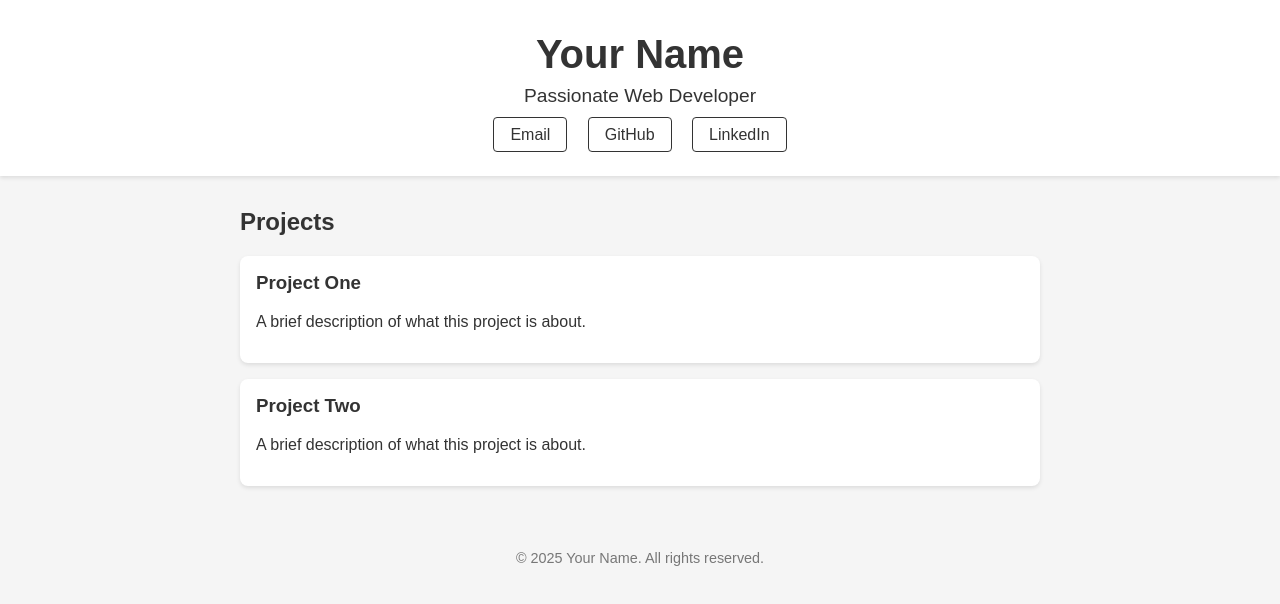
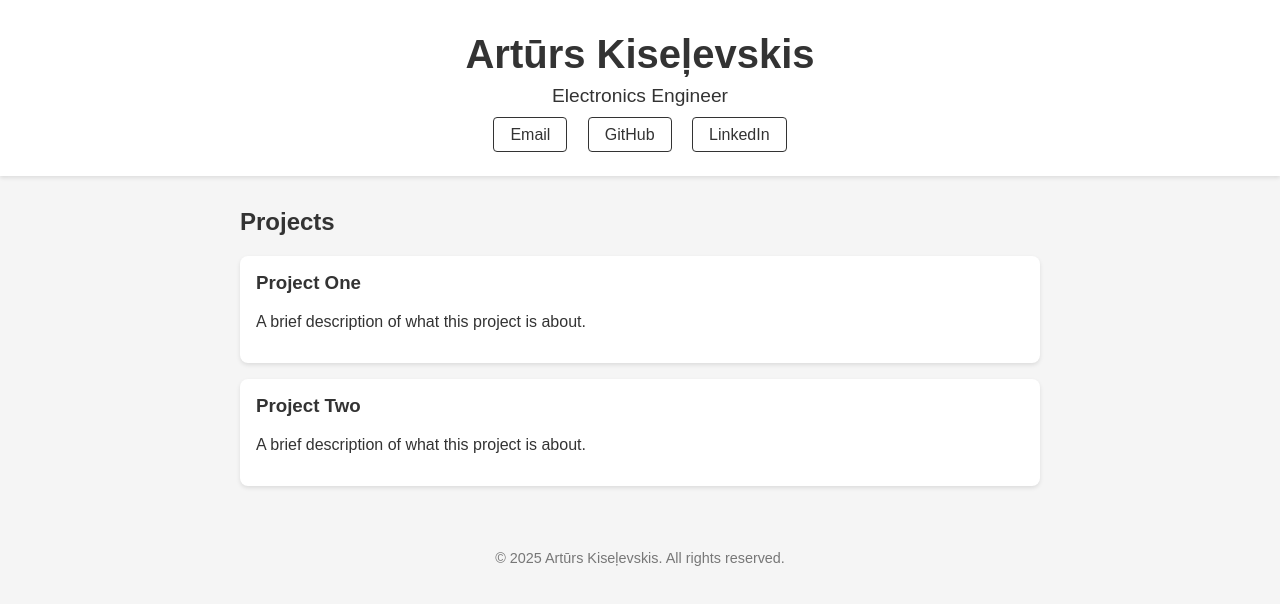
Before and after one commit to akiselevskis/Portfolio, a plain HTML site: page main.html in a window 1280 px wide. Drawn offline with Linux system fonts and the light colour scheme.

Commit message:
Update main.html

```diff
--- a/main.html
+++ b/main.html
@@ -67,8 +67,8 @@
 </head>
 <body>
   <header>
-    <h1>Your Name</h1>
-    <p>Passionate Web Developer</p>
+    <h1>Artūrs Kiseļevskis</h1>
+    <p>Electronics Engineer</p>
     <div class="buttons">
       <a href="mailto:arturs.kiselevskis@gmail.com">Email</a>
       <a href="https://github.com/akiselevskis" target="_blank">GitHub</a>
@@ -89,7 +89,7 @@
   </section>
 
   <footer>
-    &copy; <span id="year"></span> Your Name. All rights reserved.
+    &copy; <span id="year"></span> Artūrs Kiseļevskis. All rights reserved.
   </footer>
 
   <script>
```
